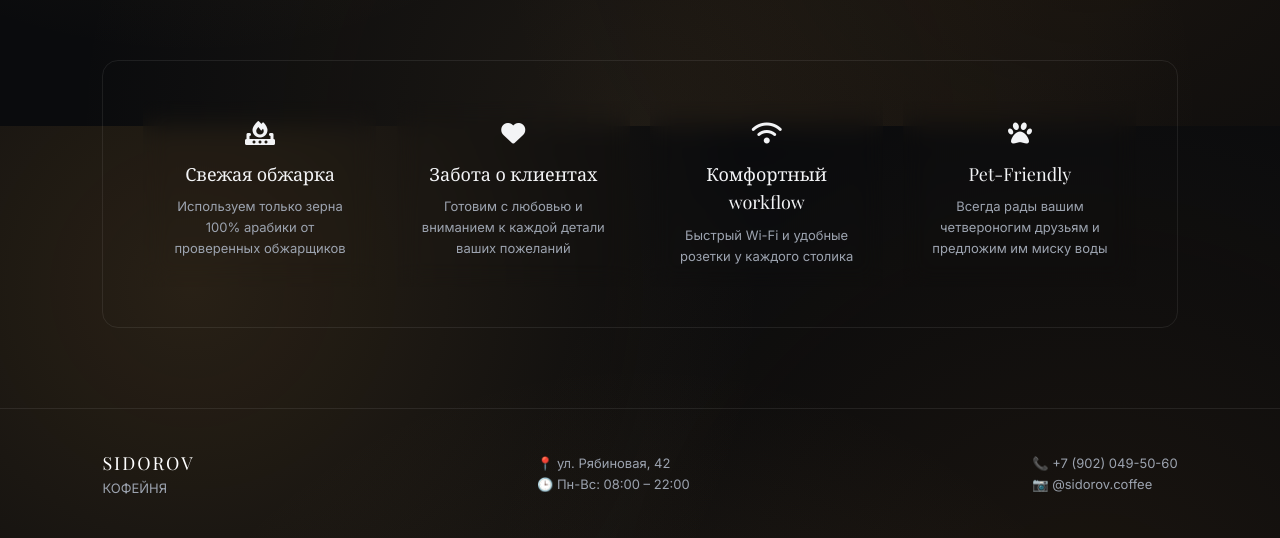
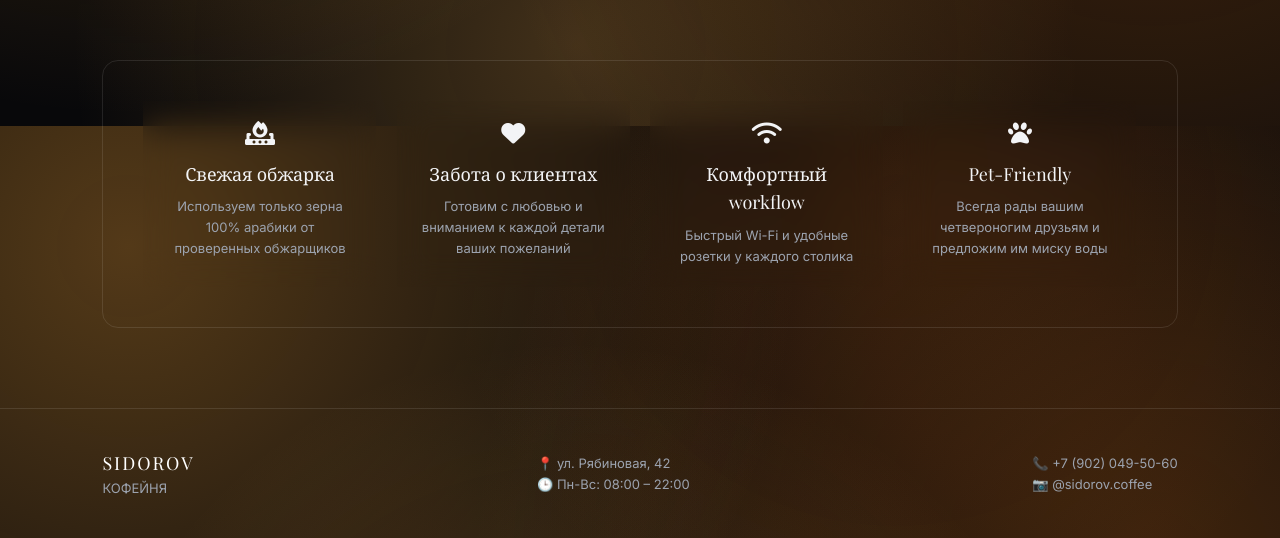
Before and after one commit to rostickk02/sitessr, a Flask app: page /about in a window 1280 px wide. Shown: the part 674-1212 px from the top of the page. Run offline with Flask 3, Linux system fonts and the light colour scheme; some web fonts are replaced.

Commit message:
Update base.html

```diff
--- a/templates/base.html
+++ b/templates/base.html
@@ -8,12 +8,12 @@
     <link rel="stylesheet" href="https://cdnjs.cloudflare.com/ajax/libs/font-awesome/6.4.0/css/all.min.css">
     <link rel="stylesheet" href="{{ url_for('static', filename='style.css') }}">
 
-    <!-- Новые стили атмосферного фона -->
+    <!-- Яркое атмосферное свечение фона -->
     <style>
         :root {
-            --bg-main: #0a0b0d;
-            --bg-card: rgba(22, 24, 29, 0.75);
-            --border-color: rgba(255, 255, 255, 0.08);
+            --bg-main: #08080a;
+            --bg-card: rgba(22, 24, 29, 0.7);
+            --border-color: rgba(255, 255, 255, 0.1);
             --text-primary: #f3f4f6;
             --text-secondary: #9ca3af;
         }
@@ -27,20 +27,21 @@
             min-height: 100vh;
             overflow-x: hidden;
 
-            /* Атмосферный фон с кофейно-золотистыми мягкими бликами */
+            /* Яркие кофейно-золотые световые пятна (Glow effect) */
             background-image:
-                radial-gradient(circle at 15% 20%, rgba(180, 130, 60, 0.18) 0%, transparent 45%),
-                radial-gradient(circle at 85% 65%, rgba(120, 75, 25, 0.15) 0%, transparent 50%),
-                radial-gradient(circle at 50% 100%, rgba(200, 150, 80, 0.1) 0%, transparent 55%) !important;
+                radial-gradient(circle at 10% 15%, rgba(225, 150, 50, 0.35) 0%, transparent 50%),
+                radial-gradient(circle at 90% 55%, rgba(190, 100, 20, 0.30) 0%, transparent 55%),
+                radial-gradient(circle at 45% 90%, rgba(240, 170, 70, 0.25) 0%, transparent 50%),
+                radial-gradient(circle at 70% 10%, rgba(160, 80, 20, 0.20) 0%, transparent 40%) !important;
             background-attachment: fixed !important;
         }
 
-        /* Эффект матового стекла (Glassmorphism) для карточек */
+        /* Эффект матового стекла для контраста карточек с фоном */
         div[style*="background: var(--bg-card)"],
         div[style*="background: #1a1c20"],
         .feature-card {
-            backdrop-filter: blur(12px);
-            -webkit-backdrop-filter: blur(12px);
+            backdrop-filter: blur(16px);
+            -webkit-backdrop-filter: blur(16px);
         }
     </style>
 </head>
```
